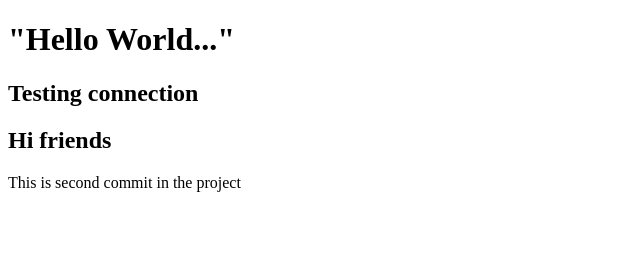
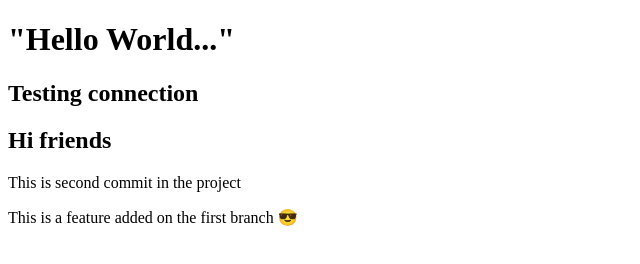
Before and after one commit to cbee99/my-second-repo, a plain HTML site: page index.html in a window 1280 px wide. Shown: the whole page, without its empty margins (0-640 px from the left). Drawn offline with Linux system fonts and the light colour scheme.

Commit message:
New paragraph added

```diff
--- a/index.html
+++ b/index.html
@@ -13,5 +13,6 @@
     <h2>Testing connection</h2>
     <h2> Hi friends </h2>
     <p>This is second commit in the project</p>
+    <p>This is a feature added on the first branch 😎</p>
 </body>
 </html>
```
